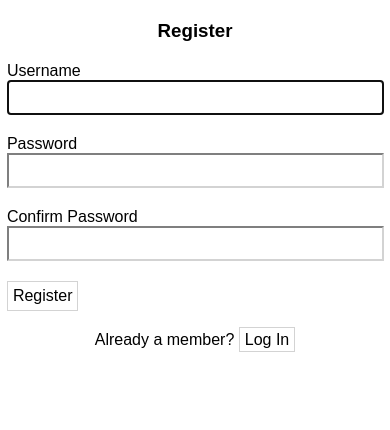
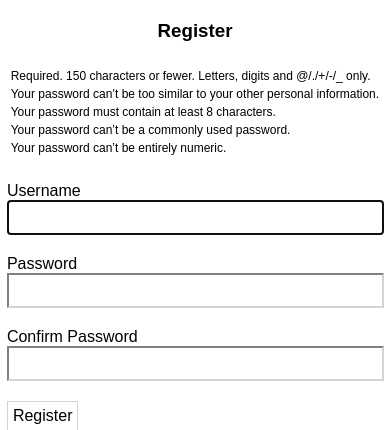
Before and after one commit to waynecornwall/marksbirthday, a Django app: page /register/ in a window 390 px wide. Shown: the part 132-562 px from the top of the page. Run offline with Django 3.2, Linux system fonts and the light colour scheme; parts of the project's set-up code (start-up, migrations or seed data) failed here and were passed over.

Commit message:
added instructions on registration page

```diff
--- a/config/settings.py
+++ b/config/settings.py
@@ -32,7 +32,7 @@ SECRET_KEY = env.str('SECRET_KEY')
 # SECURITY WARNING: don't run with debug turned on in production!
 DEBUG = env.bool('DEBUG', default=False)
 
-ALLOWED_HOSTS = ['.herokuapp.com', '127.0.0.1', 'localhost']
+ALLOWED_HOSTS = ['marksbirthday.herokuapp.com', '127.0.0.1', 'localhost']
 
 # Application definition
 
--- a/users/templates/registration/register.html
+++ b/users/templates/registration/register.html
@@ -6,6 +6,16 @@
             <p class="hidden-message">Both passwords don't not match. Please try again</p>
         {% endif %}
         <h3 class="center">Register</h3>
+        <div class="register-message">
+            <ul>
+                <li>Required. 150 characters or fewer. Letters, digits and @/./+/-/_ only.</li>
+                <li>Your password can’t be too similar to your other personal information.</li>
+                <li>Your password must contain at least 8 characters.</li>
+                <li>Your password can’t be a commonly used password.</li>
+                <li>Your password can’t be entirely numeric.</li>
+            </ul>
+        </div>
+
         <form method="POST" action="{% url 'users:register' %}">
             {% csrf_token %}
             <p>Username</p>
--- a/wishes/static/wishes/css/styles.css
+++ b/wishes/static/wishes/css/styles.css
@@ -101,6 +101,17 @@ textarea, input {
     border-color: lightgrey;
     padding: 5px;
 }
+
+.register-message {
+    border: 1px solid lightgrey;
+    max-width: 70%;
+    margin:0 auto 20px;
+    font-size: 12px;
+    padding: 10px;
+    line-height: 18px;
+    font-weight: bold;
+}
+
 
 #unavailable p {
     text-align: center;
@@ -283,4 +294,13 @@ h3 {
     h3 {
         margin-bottom: 20px;
     }
+
+    .register-message {
+        border: none;
+        max-width: 97%;
+        margin: 0 auto 20px;
+        font-size: 12px;
+        padding: 5px;
+        font-weight: revert;
+    }
 }
```
